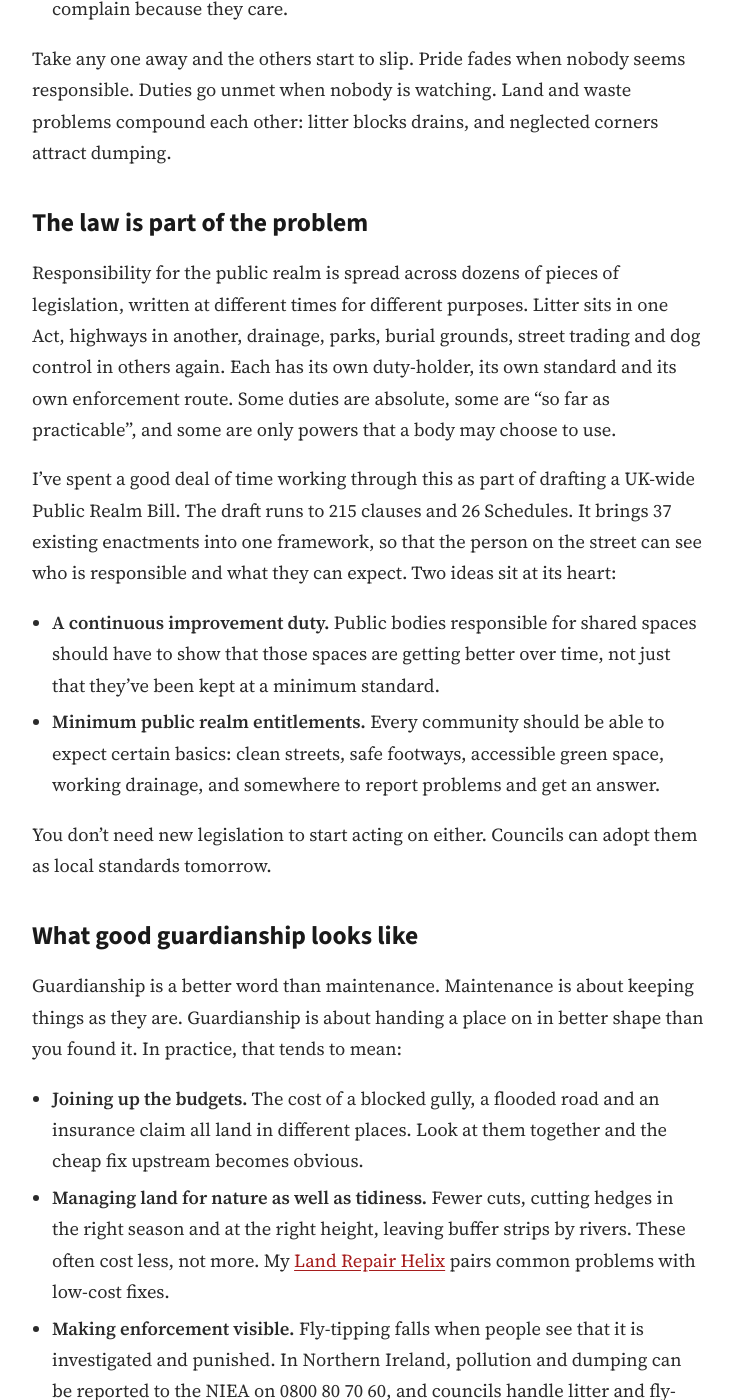
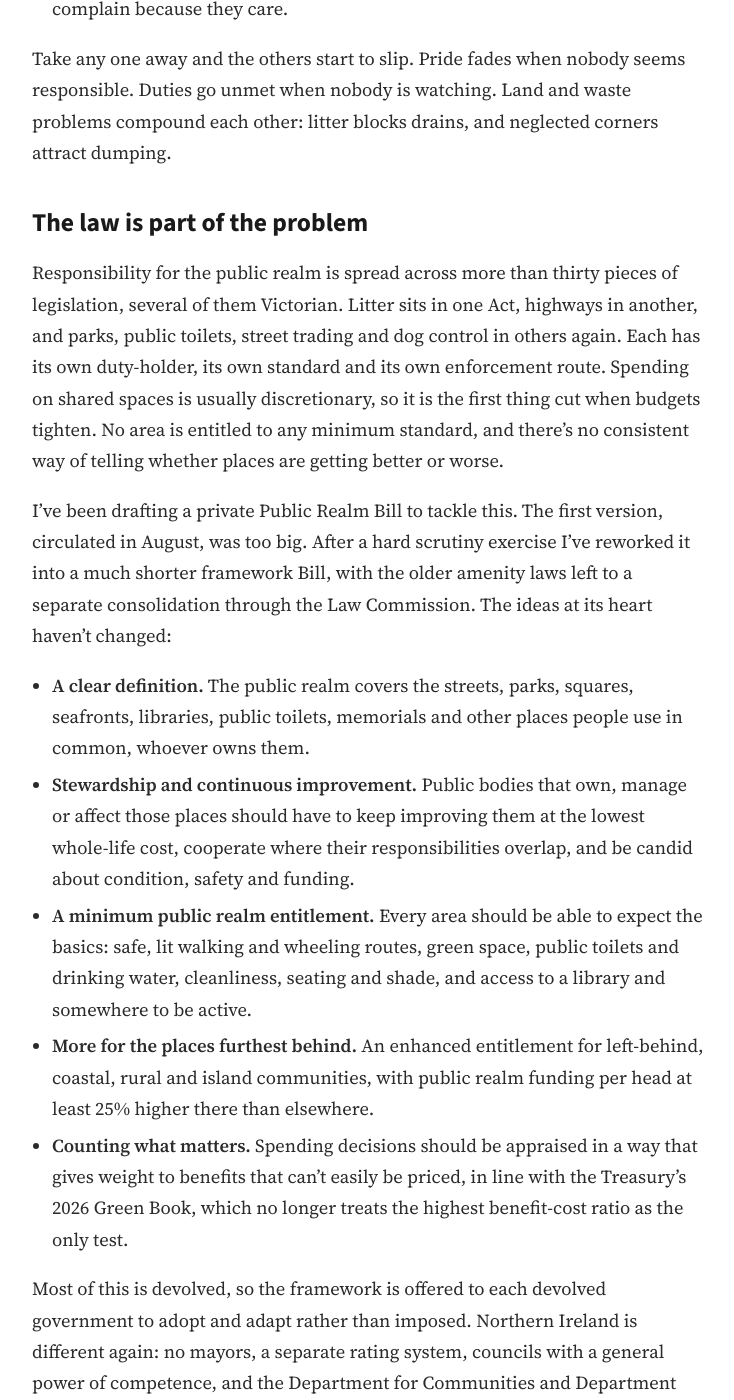
Before and after one commit to robertjparkuk/RobertJParkuk.github.io, a Jekyll site: the page built from _posts/2026-10-17-improving-the-public-realm.md, in a window 1280 px wide and 1400 px high, scrolled down 1287 px. Shown: the whole window, without its empty margins (96-830 px from the left). Built offline with Jekyll 4.4.1, drawn with Linux system fonts in a browser that asks for light colours; our own code applies the rules of GitHub Pages for plain Markdown files; some of the changed text lies outside the part shown.

Commit message:
Public realm post: reflect revised Bill; fix About career line
Co-Authored-By: Claude Opus 5.5 <noreply@anthropic.com>
Claude-Session: https://claude.ai/code/session_014XmcLsiXFoaneucVGN1Qu2

```diff
--- a/_posts/2026-10-17-improving-the-public-realm.md
+++ b/_posts/2026-10-17-improving-the-public-realm.md
@@ -24,14 +24,19 @@ Take any one away and the others start to slip. Pride fades when nobody seems re
 
 ## The law is part of the problem
 
-Responsibility for the public realm is spread across dozens of pieces of legislation, written at different times for different purposes. Litter sits in one Act, highways in another, drainage, parks, burial grounds, street trading and dog control in others again. Each has its own duty-holder, its own standard and its own enforcement route. Some duties are absolute, some are "so far as practicable", and some are only powers that a body may choose to use.
+Responsibility for the public realm is spread across more than thirty pieces of legislation, several of them Victorian. Litter sits in one Act, highways in another, and parks, public toilets, street trading and dog control in others again. Each has its own duty-holder, its own standard and its own enforcement route. Spending on shared spaces is usually discretionary, so it is the first thing cut when budgets tighten. No area is entitled to any minimum standard, and there's no consistent way of telling whether places are getting better or worse.
 
-I've spent a good deal of time working through this as part of drafting a UK-wide Public Realm Bill. The draft runs to 215 clauses and 26 Schedules. It brings 37 existing enactments into one framework, so that the person on the street can see who is responsible and what they can expect. Two ideas sit at its heart:
+I've been drafting a private Public Realm Bill to tackle this. The first version, circulated in August, was too big. After a hard scrutiny exercise I've reworked it into a much shorter framework Bill, with the older amenity laws left to a separate consolidation through the Law Commission. The ideas at its heart haven't changed:
 
-- **A continuous improvement duty.** Public bodies responsible for shared spaces should have to show that those spaces are getting better over time, not just that they've been kept at a minimum standard.
-- **Minimum public realm entitlements.** Every community should be able to expect certain basics: clean streets, safe footways, accessible green space, working drainage, and somewhere to report problems and get an answer.
+- **A clear definition.** The public realm covers the streets, parks, squares, seafronts, libraries, public toilets, memorials and other places people use in common, whoever owns them.
+- **Stewardship and continuous improvement.** Public bodies that own, manage or affect those places should have to keep improving them at the lowest whole-life cost, cooperate where their responsibilities overlap, and be candid about condition, safety and funding.
+- **A minimum public realm entitlement.** Every area should be able to expect the basics: safe, lit walking and wheeling routes, green space, public toilets and drinking water, cleanliness, seating and shade, and access to a library and somewhere to be active.
+- **More for the places furthest behind.** An enhanced entitlement for left-behind, coastal, rural and island communities, with public realm funding per head at least 25% higher there than elsewhere.
+- **Counting what matters.** Spending decisions should be appraised in a way that gives weight to benefits that can't easily be priced, in line with the Treasury's 2026 Green Book, which no longer treats the highest benefit-cost ratio as the only test.
 
-You don't need new legislation to start acting on either. Councils can adopt them as local standards tomorrow.
+Most of this is devolved, so the framework is offered to each devolved government to adopt and adapt rather than imposed. Northern Ireland is different again: no mayors, a separate rating system, councils with a general power of competence, and the Department for Communities and Department for Infrastructure leading on regeneration and roads. Any version for here has to be built around that.
+
+You don't need new legislation to start acting on these ideas, though. Councils can adopt them as local standards tomorrow.
 
 ## What good guardianship looks like
 
```
Also changed, not shown: WEBSITE-UPDATES.md (+2 -0 lines), about.md (+1 -1 lines).
